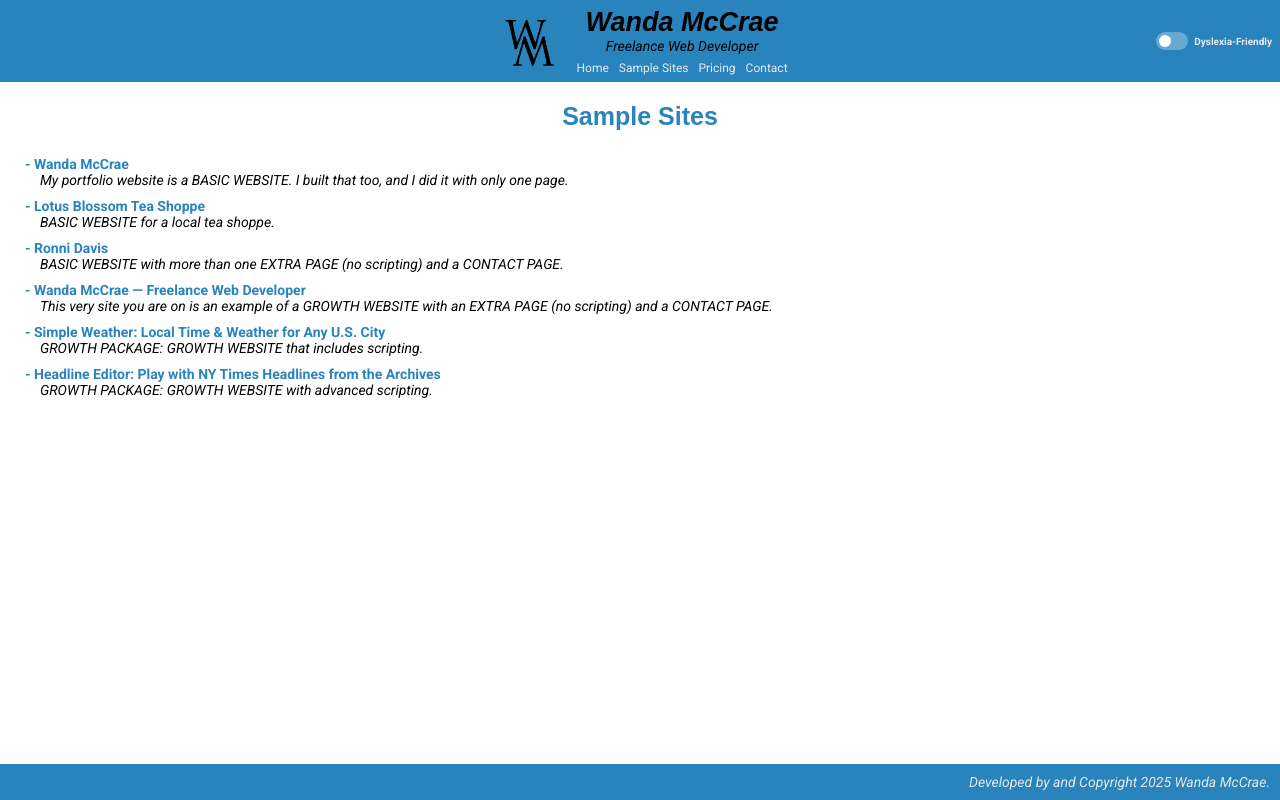
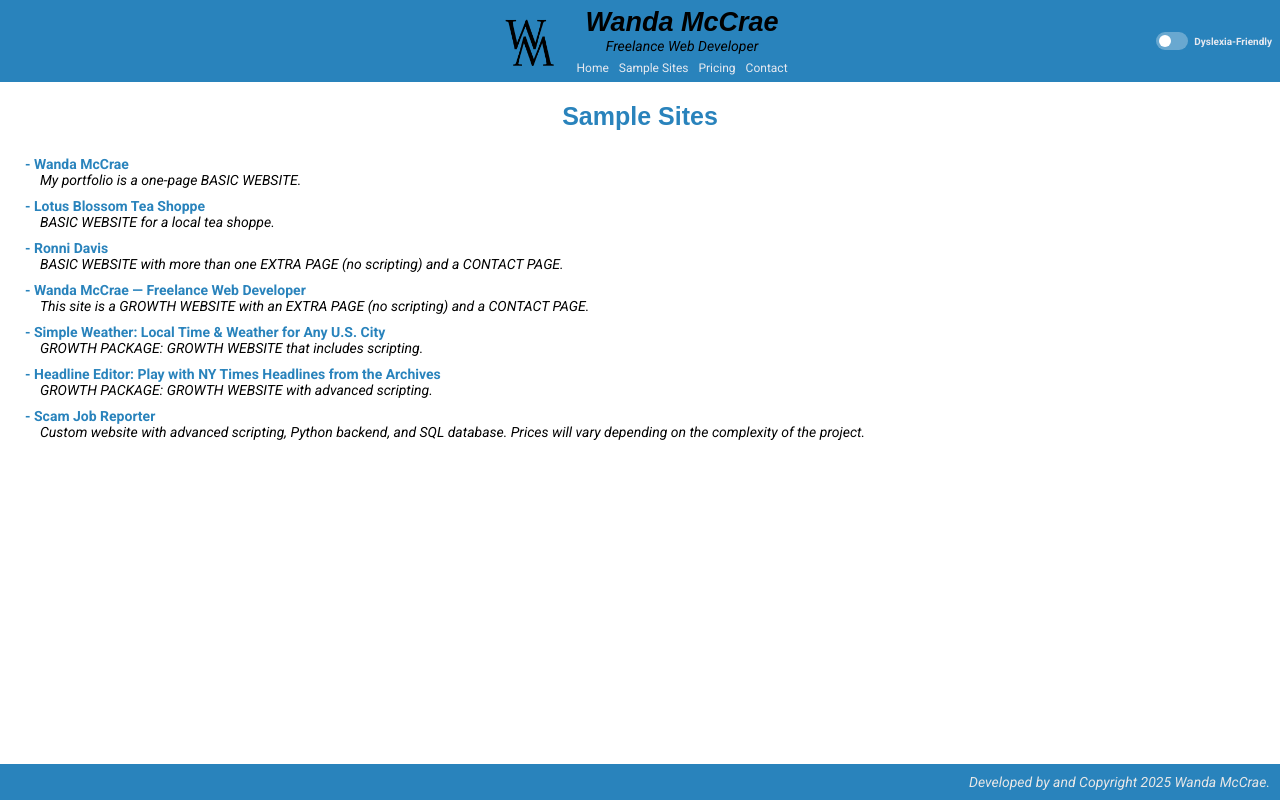
Before and after one commit to wlmccrae/wm-freelance, a React (Create React App) app: page /samples in a window 1280 px wide. Built offline with nearby package versions, Linux system fonts and the light colour scheme; a web font is replaced by a local one.

Commit message:
Add Scam Job Reporter to samples page

```diff
--- a/src/components/Samples.js
+++ b/src/components/Samples.js
@@ -15,7 +15,7 @@ function Samples() {
             aria-label="Wanda McCrae (opens in new tab)">
             <span aria-hidden="true">- </span>Wanda McCrae
           </a>
-          <p>My portfolio website is a BASIC WEBSITE. I built that too, and I did it with only one page.</p>
+          <p>My portfolio is a one-page BASIC WEBSITE.</p>
         </div>
         <div className="sample">
           <a
@@ -34,7 +34,7 @@ function Samples() {
           <NavLink className="sample-project-link" to="/">
             <span aria-hidden="true">- </span>Wanda McCrae &mdash; Freelance Web Developer
           </NavLink>
-          <p>This very site you are on is an example of a GROWTH WEBSITE with an EXTRA PAGE (no scripting) and a CONTACT PAGE.</p>
+          <p>This site is a GROWTH WEBSITE with an EXTRA PAGE (no scripting) and a CONTACT PAGE.</p>
         </div>
         <div className="sample">
           <a className="sample-project-link" href="https://itstheweather.netlify.app/" target="_blank" rel="noopener noreferrer" aria-label="Simple Weather: Local Time and Weather for Any U.S. City (opens in new tab)"><span aria-hidden="true">- </span>Simple Weather: Local Time &amp; Weather for Any U.S. City</a>
@@ -44,6 +44,10 @@ function Samples() {
           <a className="sample-project-link" href="https://wlmccrae.github.io/headline-editor-ghpage/" target="_blank" rel="noopener noreferrer" aria-label="Headline Editor: Play with NY Times Headlines from the Archives (opens in new tab)"><span aria-hidden="true">- </span>Headline Editor: Play with NY Times Headlines from the Archives</a>
           <p>GROWTH PACKAGE: GROWTH WEBSITE with advanced scripting.</p>
         </div>
+        <div className="sample">
+          <a className="sample-project-link" href="https://scam-job-reporter.netlify.app/" target="_blank" rel="noopener noreferrer" aria-label="Scam Job Reporter: Report scam job postings and recruiters anonymously (opens in new tab)"><span aria-hidden="true">- </span>Scam Job Reporter</a>
+          <p>Custom website with advanced scripting, Python backend, and SQL database. Prices will vary depending on the complexity of the project.</p>
+        </div>
       </div>
     </main>
   );
```
